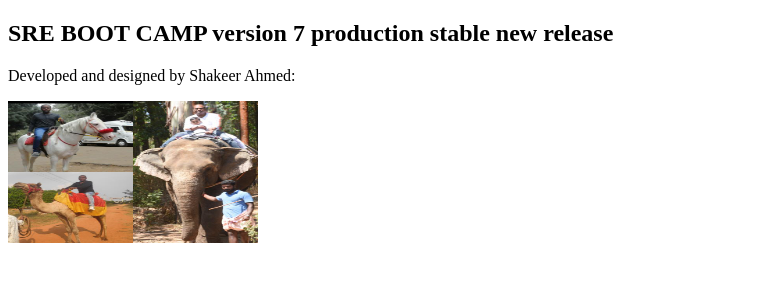
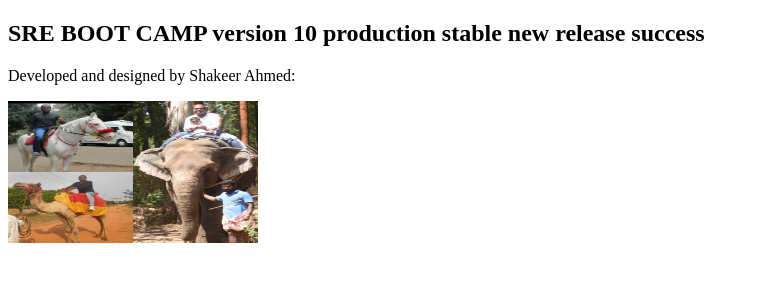
Before and after one commit to shshakeer/sreboot, a plain HTML site: page NGINXGCR/index.html in a window 1280 px wide. Shown: the whole page, without its empty margins (0-759 px from the left). Drawn offline with Linux system fonts and the light colour scheme.

```diff
--- a/NGINXGCR/index.html
+++ b/NGINXGCR/index.html
@@ -2,7 +2,7 @@
 <html>
 <body>
 
-<h2>SRE BOOT CAMP version 7 production stable new release</h2>
+<h2>SRE BOOT CAMP version 10 production stable new release success</h2>
 <p>Developed and designed by Shakeer Ahmed:</p>
 
 <img src="image.jpeg"  width="250" height="142">
```
Also changed, not shown: 1 other file.
